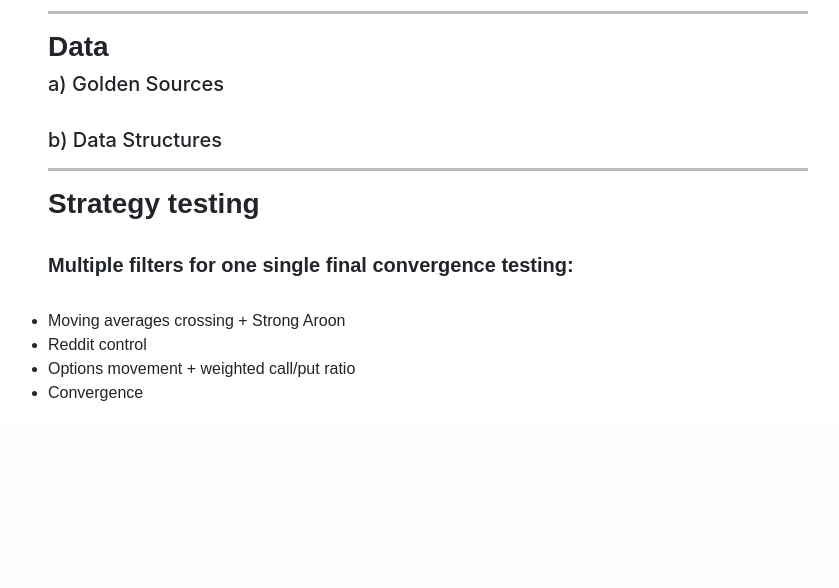
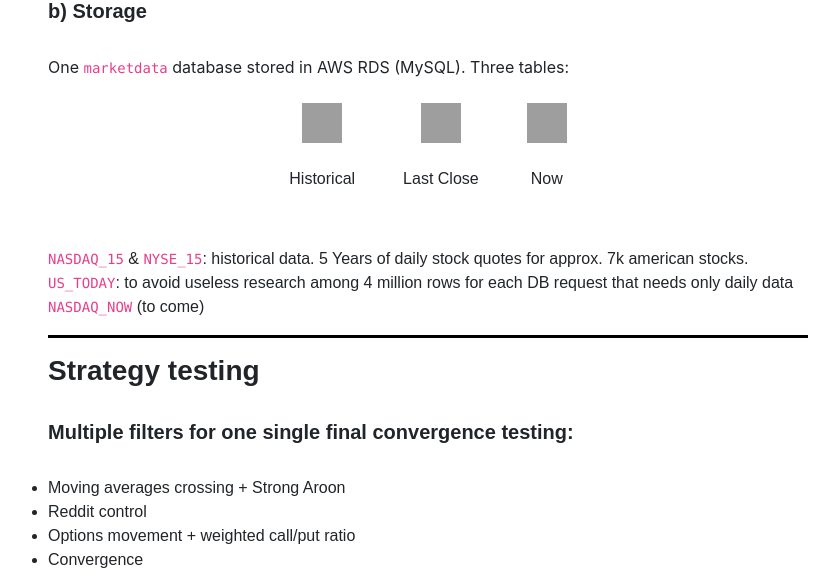
Before and after one commit to webclinic017/Get-the-signals, a Flask app: page /investInfra in a window 1280 px wide. Shown: the part 543-1131 px from the top of the page, without its empty margins (212-1051 px from the left). Before the commit the page ends 944 px from the top, so only its background shows below. Run offline with Flask 2, Linux system fonts and the light colour scheme; the visitor is signed in with stand-in values (Sample User, id 1); some libraries are stand-ins or nearby versions; grey boxes are pictures that could not be loaded.

Commit message:
investInfra

```diff
--- a/SV/static/style_investInfra.css
+++ b/SV/static/style_investInfra.css
@@ -15,5 +15,11 @@ h2 {
 }
 
 hr.solid {
-  border-top: 3px solid #bbb;
+  border-top: 3px solid rgb(0, 0, 0);
 }
+
+img {
+  display: block;
+  margin-left: auto;
+  margin-right: auto;
+}
--- a/SV/templates/investInfra.html
+++ b/SV/templates/investInfra.html
@@ -16,9 +16,13 @@
   </p>
 
   </br>
-  <h5>a) Overview</h5>
+  <h5><strong>a) Architecture & Data Flow</strong></h5>
 
-  <h5>b) Storage</h5>
+  <div class="img">
+    <img alt="dl icon" src="../static/DataFlow.png">
+  </div>
+
+  <h5><strong>b) Storage</strong></h5>
       </br>
       One <code>marketdata</code> database stored in AWS RDS (MySQL). Three tables:
 
@@ -56,14 +60,6 @@
 
     <hr class="solid">
 
-  <h3><strong>Data</strong></h3>
-
-  <h5>a) Golden Sources</h5>
-  </br>
-
-  <h5>b) Data Structures</h5>
-
-    <hr class="solid">
 
   <h3><strong>Strategy testing</strong></h3>
   </br>
```
